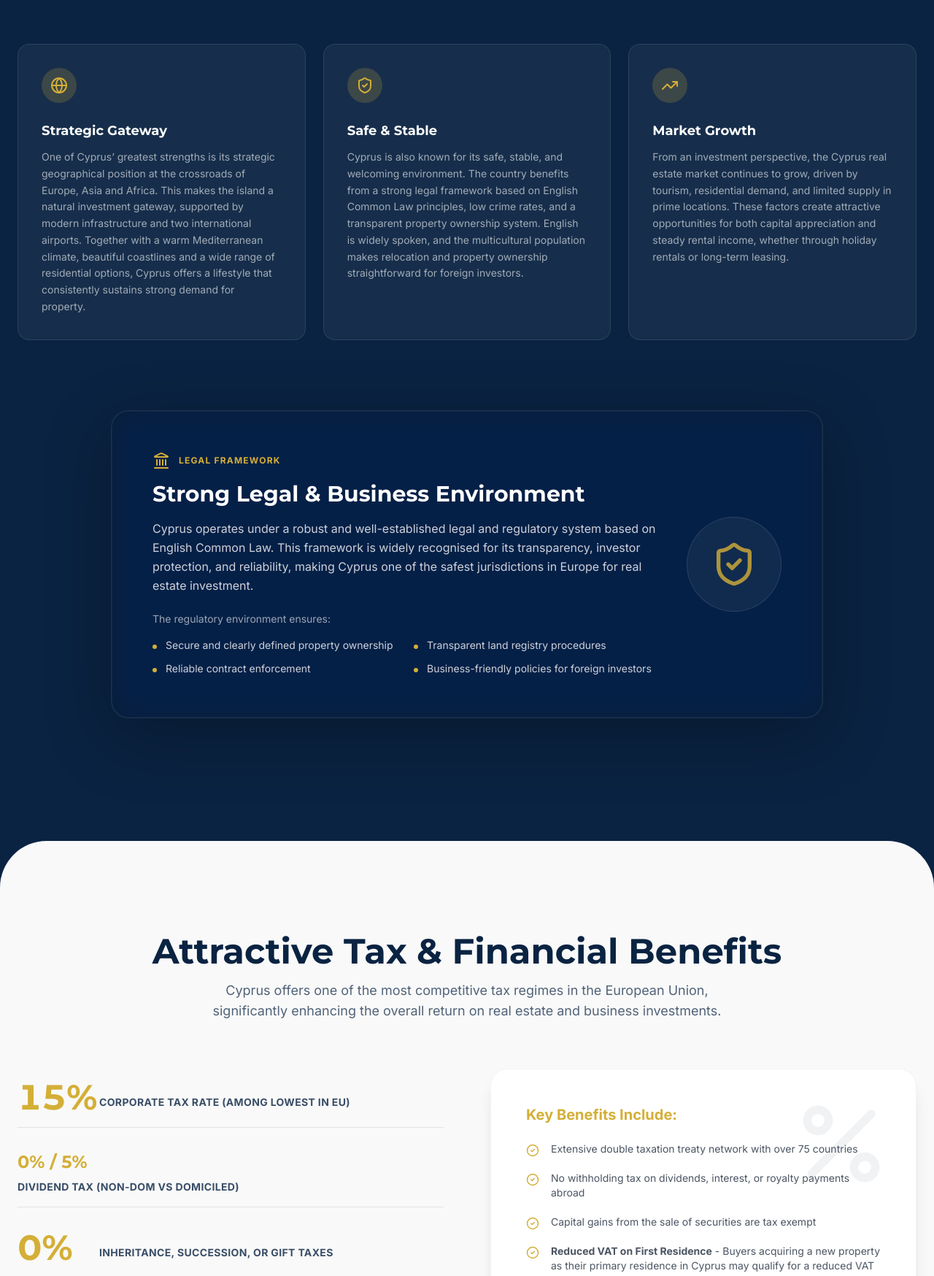
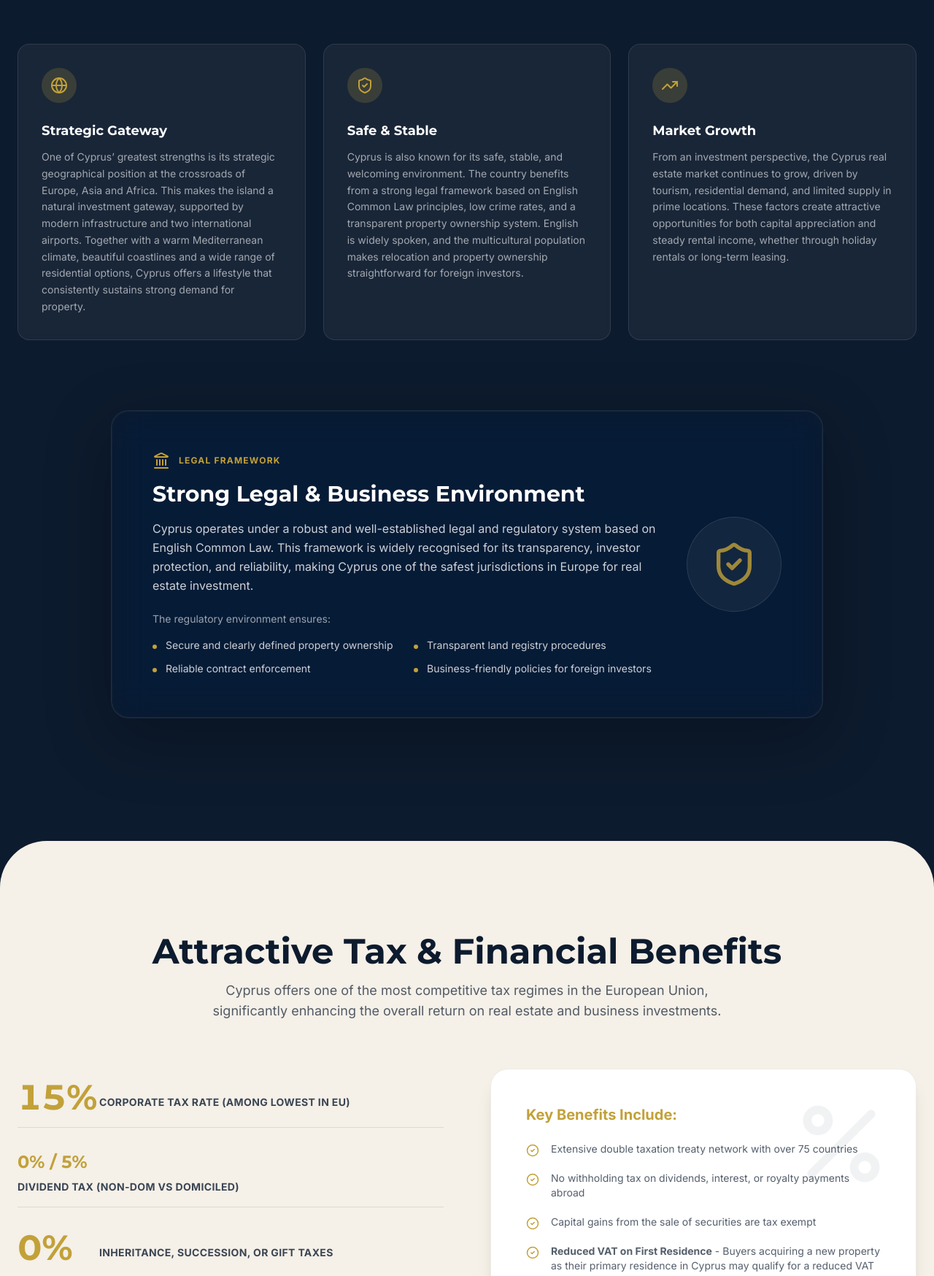
Before and after one commit to tmsgroupeu/tmsestates, a Next.js app in the folder web/: page /en/invest in a window 1280 px wide. Shown: the part 1052-2800 px from the top of the page at 73% size. Built offline with nearby package versions, Linux system fonts and the light colour scheme.

Commit message:
feat: apply investment palette patch updates from zip

```diff
--- a/web/src/app/[locale]/invest/page.tsx
+++ b/web/src/app/[locale]/invest/page.tsx
@@ -22,7 +22,7 @@ export default function InvestPage() {
 
   // Background Animations
   const bgBlur = useTransform(scrollYProgress, [0, 0.2], ["0px", "12px"]);
-  const bgOverlay = useTransform(scrollYProgress, [0, 0.5], ["rgba(10, 35, 66, 0.4)", "rgba(10, 35, 66, 0.90)"]);
+  const bgOverlay = useTransform(scrollYProgress, [0, 0.5], ["rgba(5, 7, 11, 0.42)", "rgba(5, 7, 11, 0.90)"]);
 
   // Animation Variants
   const fadeUp = {
@@ -37,7 +37,7 @@ export default function InvestPage() {
 
   return (
     // Min-height ensures enough scrolling space for the content
-    <div ref={containerRef} className="relative bg-[#0A2342] text-white selection:bg-[#D4AF37] selection:text-white pb-20">
+    <div ref={containerRef} className="relative bg-[#0D1B2E] text-white selection:bg-[#C2A139] selection:text-white pb-20">
 
       {/* 1. FIXED BACKGROUND VIDEO */}
       <motion.div className="fixed inset-0 w-full h-full z-0 pointer-events-none">
@@ -62,20 +62,20 @@ export default function InvestPage() {
                className="max-w-5xl text-center flex flex-col items-center"
             >
                {/* Label */}
-               <span className="inline-block py-1.5 px-4 border border-[#D4AF37]/50 rounded-full text-[#D4AF37] text-[10px] font-bold uppercase tracking-[0.3em] mb-8 backdrop-blur-md">
+               <span className="inline-block py-1.5 px-4 border border-[#C2A139]/50 rounded-full text-[#C2A139] text-[10px] font-bold uppercase tracking-[0.3em] mb-8 backdrop-blur-md">
                  Investment Intelligence
                </span>
 
                {/* Title */}
                <h1 className="text-4xl md:text-7xl font-montserrat font-extrabold mb-12 leading-tight drop-shadow-2xl">
                  Why Invest in <br/>
-                 <span className="text-transparent bg-clip-text bg-gradient-to-r from-white via-[#D4AF37] to-white">
+                 <span className="text-transparent bg-clip-text bg-gradient-to-r from-white via-[#C2A139] to-white">
                    Real Estate in Cyprus
                  </span>
                </h1>
 
                {/* Intro Text Box (Glass) */}
-               <div className="mt-8 text-white/90 max-w-4xl text-left md:text-center leading-relaxed font-light space-y-6 text-lg bg-[#0A2342]/60 p-8 md:p-12 rounded-[2rem] backdrop-blur-md border border-white/10 shadow-2xl">
+               <div className="mt-8 text-white/90 max-w-4xl text-left md:text-center leading-relaxed font-light space-y-6 text-lg bg-[#0D1B2E]/60 p-8 md:p-12 rounded-[2rem] backdrop-blur-md border border-white/10 shadow-2xl">
                  <p>
                     Cyprus has established itself as one of Europe’s most attractive real estate destinations, offering a powerful combination of lifestyle appeal, investment security, and long-term growth potential. As a member of the European Union and a key hub in the Eastern Mediterranean, the island continues to attract international buyers, investors, and families seeking both financial returns and a high quality of life.
                  </p>
@@ -91,7 +91,7 @@ export default function InvestPage() {
                className="mt-16 flex flex-col items-center gap-2 text-[10px] uppercase tracking-widest text-white/50"
             >
                <span>Explore Key Drivers</span>
-               <div className="h-12 w-[1px] bg-gradient-to-b from-[#D4AF37] to-transparent" />
+               <div className="h-12 w-[1px] bg-gradient-to-b from-[#C2A139] to-transparent" />
             </motion.div>
         </div>
 
@@ -131,7 +131,7 @@ export default function InvestPage() {
             >
                <div className="flex flex-col md:flex-row gap-10 items-center">
                   <div className="flex-1">
-                      <div className="flex items-center gap-3 mb-4 text-[#D4AF37]">
+                      <div className="flex items-center gap-3 mb-4 text-[#C2A139]">
                           <Landmark size={24} />
                           <span className="text-xs font-bold uppercase tracking-widest">Legal Framework</span>
                       </div>
@@ -149,18 +149,18 @@ export default function InvestPage() {
                   </div>
                   {/* Decorative Icon */}
                   <div className="hidden md:flex bg-white/5 p-8 rounded-full border border-white/10">
-                      <ShieldCheck size={64} className="text-[#D4AF37] opacity-80" />
+                      <ShieldCheck size={64} className="text-[#C2A139] opacity-80" />
                   </div>
                </div>
             </motion.div>
         </div>
 
         {/* --- SCENE 4: TAX & FINANCIAL BENEFITS (White Section) --- */}
-        <div className="w-full bg-[#F9F9F9] text-[#0A2342] py-32 rounded-[4rem] relative overflow-hidden my-10">
+        <div className="w-full bg-[#F5F0E8] text-[#0D1B2E] py-32 rounded-[4rem] relative overflow-hidden my-10">
            <div className="max-w-7xl mx-auto px-6">
               <div className="text-center mb-16">
                  <h2 className="text-4xl md:text-5xl font-montserrat font-bold">Attractive Tax & Financial Benefits</h2>
-                 <p className="text-[#0A2342]/70 mt-4 max-w-3xl mx-auto text-lg">
+                 <p className="text-[#0D1B2E]/70 mt-4 max-w-3xl mx-auto text-lg">
                     Cyprus offers one of the most competitive tax regimes in the European Union, significantly enhancing the overall return on real estate and business investments.
                  </p>
               </div>
@@ -170,27 +170,27 @@ export default function InvestPage() {
                   {/* Big Stats */}
                   <div className="space-y-8 pt-4">
                       <StatRow number="15%" label="Corporate Tax Rate (Among Lowest in EU)" />
-                      <div className="border-b border-[#0A2342]/10 pb-4">
-                          <span className="text-2xl font-bold text-[#D4AF37] font-montserrat block mb-1">0% / 5%</span>
-                          <span className="text-[#0A2342]/80 text-sm font-bold uppercase tracking-wide">Dividend Tax (Non-Dom vs Domiciled)</span>
+                      <div className="border-b border-[#0D1B2E]/10 pb-4">
+                          <span className="text-2xl font-bold text-[#C2A139] font-montserrat block mb-1">0% / 5%</span>
+                          <span className="text-[#0D1B2E]/80 text-sm font-bold uppercase tracking-wide">Dividend Tax (Non-Dom vs Domiciled)</span>
                       </div>
                       <StatRow number="0%" label="Inheritance, Succession, or Gift Taxes" />
                       <StatRow number="0%" label="Immovable Property Tax" />
                   </div>
 
                   {/* Detailed Card */}
-                  <div className="bg-white p-8 md:p-12 rounded-3xl shadow-xl border border-gray-100 relative">
+                  <div className="bg-white p-8 md:p-12 rounded-3xl shadow-xl border border-[#C4B49A]/25 relative">
                       <div className="absolute top-0 right-0 p-8 opacity-5">
-                          <Percent size={140} className="text-[#0A2342]" />
+                          <Percent size={140} className="text-[#0D1B2E]" />
                       </div>
-                      <h3 className="font-bold text-xl mb-6 flex items-center gap-2 text-[#D4AF37]">
+                      <h3 className="font-bold text-xl mb-6 flex items-center gap-2 text-[#C2A139]">
                          Key Benefits Include:
                       </h3>
-                      <ul className="space-y-5 text-sm text-gray-600 relative z-10">
-                          <li className="flex gap-4"><CheckCircle2 className="text-[#D4AF37] shrink-0 mt-0.5" size={18} /> <span>Extensive double taxation treaty network with over 75 countries</span></li>
-                          <li className="flex gap-4"><CheckCircle2 className="text-[#D4AF37] shrink-0 mt-0.5" size={18} /> <span>No withholding tax on dividends, interest, or royalty payments abroad</span></li>
-                          <li className="flex gap-4"><CheckCircle2 className="text-[#D4AF37] shrink-0 mt-0.5" size={18} /> <span>Capital gains from the sale of securities are tax exempt</span></li>
-                          <li className="flex gap-4"><CheckCircle2 className="text-[#D4AF37] shrink-0 mt-0.5" size={18} /> <span><strong>Reduced VAT on First Residence</strong> - Buyers acquiring a new property as their primary residence in Cyprus may qualify for a reduced VAT rate of 5%.</span></li>
+                      <ul className="space-y-5 text-sm text-[#0D1B2E]/70 relative z-10">
+                          <li className="flex gap-4"><CheckCircle2 className="text-[#C2A139] shrink-0 mt-0.5" size={18} /> <span>Extensive double taxation treaty network with over 75 countries</span></li>
+                          <li className="flex gap-4"><CheckCircle2 className="text-[#C2A139] shrink-0 mt-0.5" size={18} /> <span>No withholding tax on dividends, interest, or royalty payments abroad</span></li>
+                          <li className="flex gap-4"><CheckCircle2 className="text-[#C2A139] shrink-0 mt-0.5" size={18} /> <span>Capital gains from the sale of securities are tax exempt</span></li>
+                          <li className="flex gap-4"><CheckCircle2 className="text-[#C2A139] shrink-0 mt-0.5" size={18} /> <span><strong>Reduced VAT on First Residence</strong> - Buyers acquiring a new property as their primary residence in Cyprus may qualify for a reduced VAT rate of 5%.</span></li>
                       </ul>
                   </div>
 
@@ -201,7 +201,7 @@ export default function InvestPage() {
         {/* --- SCENE 5: PERMANENT RESIDENCY --- */}
         <div className="w-full max-w-7xl px-6 py-24">
             <div className="text-center mb-16">
-               <span className="text-[#D4AF37] font-bold tracking-widest uppercase text-xs">EU Access</span>
+               <span className="text-[#C2A139] font-bold tracking-widest uppercase text-xs">EU Access</span>
                <h2 className="text-3xl md:text-5xl font-montserrat font-bold text-white mt-2">Permanent Residency Options</h2>
                <p className="text-white/60 mt-4 max-w-2xl mx-auto">
                  Cyprus offers different permanent residency categories to accommodate various investor profiles:
@@ -213,20 +213,20 @@ export default function InvestPage() {
                  {/* Option A: Fast Track */}
                  <motion.div
                     whileHover={{ y: -5 }}
-                    className="bg-gradient-to-br from-[#0A2342] to-[#0A2342]/80 border border-[#D4AF37]/40 p-10 rounded-3xl relative overflow-hidden shadow-2xl"
+                    className="bg-gradient-to-br from-[#0D1B2E] to-[#0D1B2E]/80 border border-[#C2A139]/40 p-10 rounded-3xl relative overflow-hidden shadow-2xl"
                  >
-                    <div className="absolute top-0 right-0 bg-[#D4AF37] text-[#0A2342] text-[10px] font-bold px-4 py-2 rounded-bl-xl uppercase tracking-wider">
+                    <div className="absolute top-0 right-0 bg-[#C2A139] text-[#0D1B2E] text-[10px] font-bold px-4 py-2 rounded-bl-xl uppercase tracking-wider">
                        Most Popular
                     </div>
-                    <Plane className="w-12 h-12 text-[#D4AF37] mb-6" />
+                    <Plane className="w-12 h-12 text-[#C2A139] mb-6" />
                     <h3 className="text-2xl font-bold font-montserrat text-white mb-2">Fast-Track Permanent Residency</h3>
-                    <div className="text-3xl font-light text-[#D4AF37] mb-6">€300,000 <span className="text-sm text-white/50">+VAT</span></div>
+                    <div className="text-3xl font-light text-[#C2A139] mb-6">€300,000 <span className="text-sm text-white/50">+VAT</span></div>
 
                     <ul className="space-y-4 text-sm text-white/80">
-                       <li className="flex gap-3"><ShieldCheck size={18} className="text-[#D4AF37] shrink-0" /> Investment in new residential property</li>
-                       <li className="flex gap-3"><ShieldCheck size={18} className="text-[#D4AF37] shrink-0" /> Properties under construction are eligible</li>
-                       <li className="flex gap-3"><ShieldCheck size={18} className="text-[#D4AF37] shrink-0" /> Residency valid for life</li>
-                       <li className="flex gap-3"><ShieldCheck size={18} className="text-[#D4AF37] shrink-0" /> Leads to eligibility for citizenship (5 Years)</li>
+                       <li className="flex gap-3"><ShieldCheck size={18} className="text-[#C2A139] shrink-0" /> Investment in new residential property</li>
+                       <li className="flex gap-3"><ShieldCheck size={18} className="text-[#C2A139] shrink-0" /> Properties under construction are eligible</li>
+                       <li className="flex gap-3"><ShieldCheck size={18} className="text-[#C2A139] shrink-0" /> Residency valid for life</li>
+                       <li className="flex gap-3"><ShieldCheck size={18} className="text-[#C2A139] shrink-0" /> Leads to eligibility for citizenship (5 Years)</li>
                     </ul>
                  </motion.div>
 
@@ -245,7 +245,7 @@ export default function InvestPage() {
             </div>
 
             <div className="mt-12 bg-white/5 p-8 rounded-2xl border border-white/10 text-center text-sm text-white/80 max-w-4xl mx-auto">
-               <h4 className="text-[#D4AF37] font-bold mb-2 uppercase text-xs tracking-wider">Income Requirements & Family Coverage</h4>
+               <h4 className="text-[#C2A139] font-bold mb-2 uppercase text-xs tracking-wider">Income Requirements & Family Coverage</h4>
                <p className="mb-2">Applicants must demonstrate sufficient income from abroad (salaries, pensions, dividends, etc.).</p>
                <p>Permanent residency may cover: <strong>Spouse</strong>, <strong>Dependent children</strong>, and in certain cases, <strong>parents or parents-in-law</strong>.</p>
             </div>
@@ -253,13 +253,13 @@ export default function InvestPage() {
 
         {/* --- SCENE 6: HOW TMS SUPPORTS YOU (Finale) --- */}
         <div className="w-full max-w-5xl px-6 pb-40">
-           <div className="relative overflow-hidden rounded-[3rem] bg-white text-[#0A2342] p-12 md:p-20 text-center shadow-[0_0_100px_rgba(255,255,255,0.15)]">
+           <div className="relative overflow-hidden rounded-[3rem] bg-white text-[#0D1B2E] p-12 md:p-20 text-center shadow-[0_0_100px_rgba(255,255,255,0.15)]">
 
-              <Briefcase className="w-16 h-16 text-[#D4AF37] mx-auto mb-6" />
+              <Briefcase className="w-16 h-16 text-[#C2A139] mx-auto mb-6" />
               <h2 className="text-3xl md:text-4xl font-montserrat font-bold mb-6">
                  How TMS ESTATES LTD Supports You
               </h2>
-              <p className="text-lg text-[#0A2342]/70 max-w-3xl mx-auto mb-10 leading-relaxed">
+              <p className="text-lg text-[#0D1B2E]/70 max-w-3xl mx-auto mb-10 leading-relaxed">
                  At TMS ESTATES LTD, we offer far more than property listings. With an in-house legal and finance team, we provide complete investment and relocation solutions tailored to each client’s objectives.
               </p>
 
@@ -274,13 +274,13 @@ export default function InvestPage() {
 
               <div className="flex flex-col items-center gap-6">
                  <h3 className="text-2xl font-bold font-montserrat">Invest with Confidence</h3>
-                 <p className="text-sm text-gray-500 max-w-2xl mx-auto mb-4">
+                 <p className="text-sm text-[#0D1B2E]/60 max-w-2xl mx-auto mb-4">
                     Whether your goal is lifestyle relocation, rental income, or long-term capital growth, Cyprus offers a secure and rewarding real estate environment.
                  </p>
 
                  <Link
                    href="/#contact"
-                   className="inline-flex items-center gap-3 bg-[#0A2342] text-white px-10 py-5 rounded-full font-bold uppercase text-xs tracking-widest hover:bg-[#D4AF37] transition-all shadow-xl hover:-translate-y-1"
+                   className="inline-flex items-center gap-3 bg-[#0D1B2E] text-white px-10 py-5 rounded-full font-bold uppercase text-xs tracking-widest hover:bg-[#C2A139] transition-all shadow-xl hover:-translate-y-1"
                  >
                     Contact TMS Estates Today
                     <ArrowRight size={16} />
@@ -299,7 +299,7 @@ export default function InvestPage() {
 function FeatureCard({ icon: Icon, title, text }: { icon: any, title: string, text: string }) {
    return (
       <div className="group bg-white/5 border border-white/10 p-8 rounded-2xl hover:bg-white/10 transition-colors backdrop-blur-sm h-full">
-         <div className="w-12 h-12 bg-[#D4AF37]/20 rounded-full flex items-center justify-center text-[#D4AF37] mb-6 group-hover:scale-110 transition-transform">
+         <div className="w-12 h-12 bg-[#C2A139]/20 rounded-full flex items-center justify-center text-[#C2A139] mb-6 group-hover:scale-110 transition-transform">
             <Icon size={24} />
          </div>
          <h3 className="text-lg font-bold font-montserrat text-white mb-3">{title}</h3>
@@ -311,7 +311,7 @@ function FeatureCard({ icon: Icon, title, text }: { icon: any, title: string, te
 function CheckItem({ text }: { text: string }) {
     return (
         <div className="flex items-start gap-3">
-            <div className="h-1.5 w-1.5 rounded-full bg-[#D4AF37] mt-2 shrink-0" />
+            <div className="h-1.5 w-1.5 rounded-full bg-[#C2A139] mt-2 shrink-0" />
             <span className="text-white/80 text-sm">{text}</span>
         </div>
     )
@@ -319,18 +319,18 @@ function CheckItem({ text }: { text: string }) {
 
 function StatRow({ number, label }: { number: string, label: string }) {
    return (
-      <div className="flex items-end gap-4 border-b border-[#0A2342]/10 pb-4">
-         <span className="text-4xl md:text-5xl font-bold text-[#D4AF37] font-montserrat w-24 tabular-nums">{number}</span>
-         <span className="text-[#0A2342]/80 text-sm pb-2 font-bold uppercase tracking-wide leading-tight">{label}</span>
+      <div className="flex items-end gap-4 border-b border-[#0D1B2E]/10 pb-4">
+         <span className="text-4xl md:text-5xl font-bold text-[#C2A139] font-montserrat w-24 tabular-nums">{number}</span>
+         <span className="text-[#0D1B2E]/80 text-sm pb-2 font-bold uppercase tracking-wide leading-tight">{label}</span>
       </div>
    );
 }
 
 function SupportItem({ text }: { text: string }) {
    return (
-      <div className="flex items-start gap-3 p-3 border border-gray-100 rounded-lg bg-gray-50/50">
-         <FileText className="text-[#D4AF37] shrink-0 mt-0.5" size={16} />
-         <span className="text-[#0A2342]/80 text-xs font-semibold leading-relaxed">{text}</span>
+      <div className="flex items-start gap-3 p-3 border border-[#C4B49A]/25 rounded-lg bg-[#F5F0E8]/70">
+         <FileText className="text-[#C2A139] shrink-0 mt-0.5" size={16} />
+         <span className="text-[#0D1B2E]/80 text-xs font-semibold leading-relaxed">{text}</span>
       </div>
    );
 }
```
